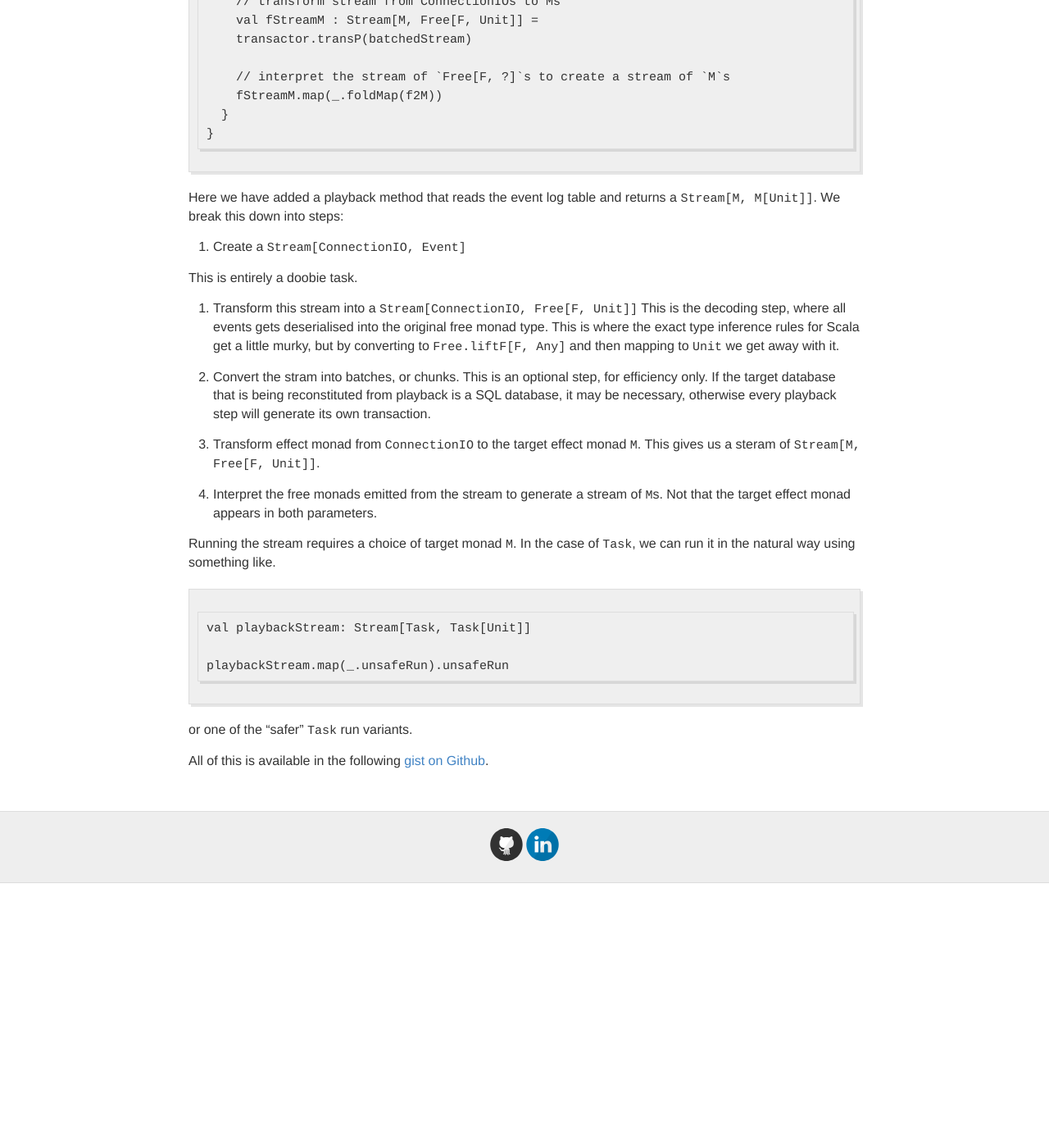
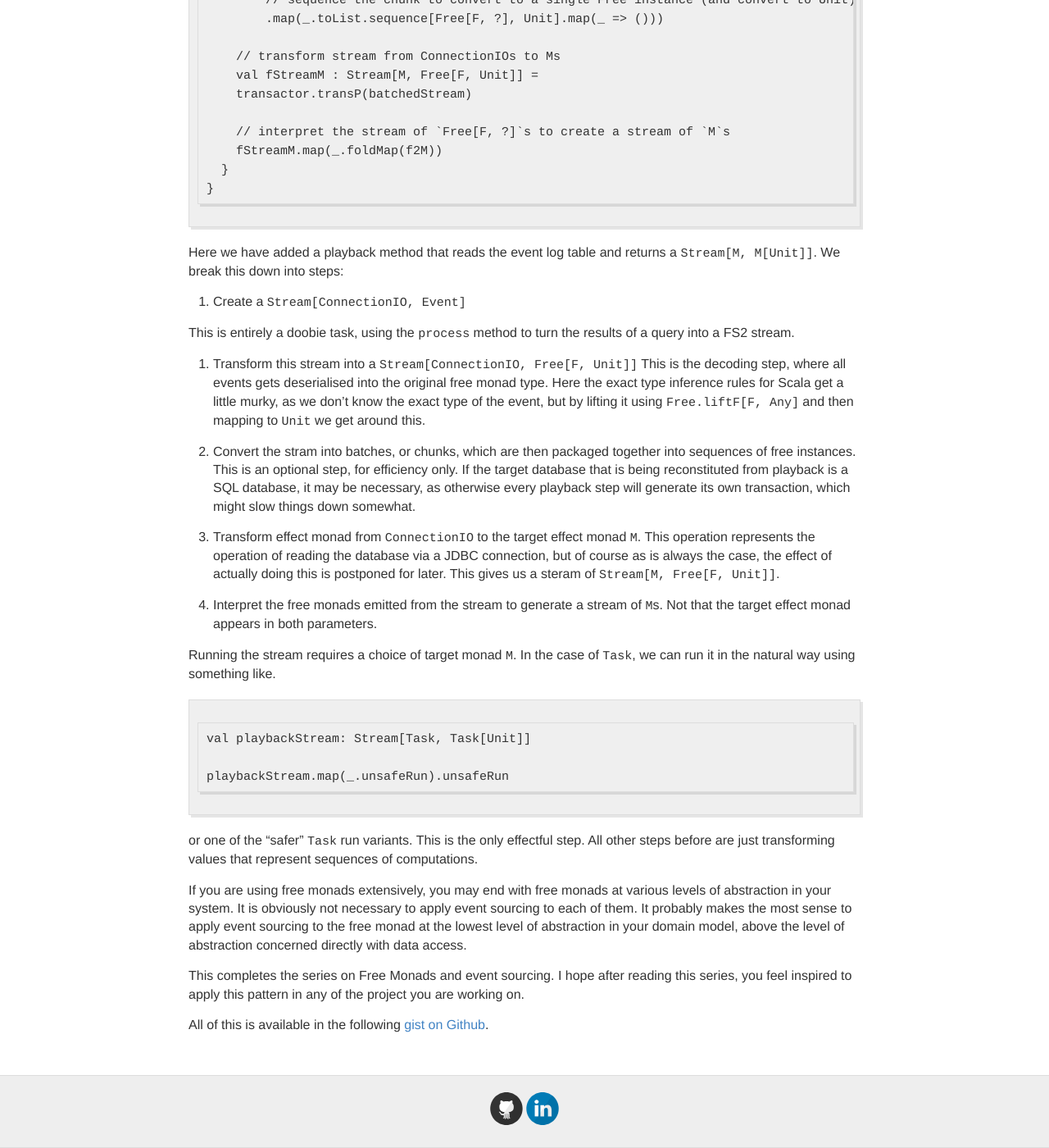
Before and after one commit to szoio/szoio.github.io, a Jekyll site: the page built from _posts/2017-03-30-free-monad-event-sourcing-playback.md, in a window 1280 px wide and 1400 px high, scrolled down 1503 px. Shown: the whole window at 82% size. Built offline with Jekyll 4.4.1, drawn with Linux system fonts in a browser that asks for light colours; comment, search, counter and statistics services are not loaded; before the commit the page ends 2580 px from its top, so only the background shows below that; some of the changed text lies outside the part shown.

Commit message:
Event sourcing playback.

````diff
--- a/_posts/2017-03-30-free-monad-event-sourcing-playback.md
+++ b/_posts/2017-03-30-free-monad-event-sourcing-playback.md
@@ -7,11 +7,11 @@
 
 In this post, following on from [Free Monad Event Sourcing Interpreters]({% post_url 2016-12-18-free-monad-event-sourcing-interpreters %}), we complete the series on event sourcing with free monads by discussing playback. We demonstrate by example, using the [doobie data access library](https://github.com/tpolecat/doobie) and the [FS2 streaming library](https://github.com/functional-streams-for-scala/fs2) to playback an event log of operations recorded and serialised as Json in a SQL database.
 
-This post is included for the sake of completeness, as recording is only half of the story, abeit in this case the more difficult half. If you are not familiar with FS2, it will also serve as a good motivating example for FS2 and its usage.
+There isn't that much to say about it, but we've included this post for the sake of completeness. Recording is only half of the story, abeit in this case the more difficult half. If you are not familiar with FS2, it will also serve as a good motivating example for FS2 and its usage.
 
 Playback involves reading from the event store, and creating a program in our free algebra that invokes the commands that have been stored. This then gets interpreted as usual. A key point here is that the playback mechanism is completely separate from the interpretation, and unlike for recording, where we interleave command instructions with instructions to record these, it doesn't need to care what this interpreter is. So in this sense it is much simpler than recording.
 
-So there isn't really a problem that can be tackled in any kind of generality. For this reason we rather consider a specific example. Following on from the recording interpreter presented [before]({% post_url 2016-12-18-free-monad-event-sourcing-interpreters %}), we consider playing back the event log from a SQL database.
+So there isn't really a problem that can be dealt with in any kind of generality. For this reason we rather consider a specific example. Following on from the recording interpreter presented [before]({% post_url 2016-12-18-free-monad-event-sourcing-interpreters %}), we consider playing back the event log from a SQL database, using [doobie](https://github.com/tpolecat/doobie) for data access.
 
 The complexity in playback is mainly performance related, as we may be restoring a considerably large dataset.
 
@@ -19,13 +19,13 @@
 
 * Constant memory complexity
 * Linear time complexity
-* Playback must be in the order of the recorded
+* Playback must be in the same order as the recorded events
 
-where complexity is in terms of the size of the event log.
+Here complexity is in terms of the size of the event log.
 
-For this a stream is a prefect fit.
+For this a stream such as that provided by FS2 is a great fit. Actually FS2 is a great fit for many other completely different use cases, and that may be the subject of a future post or two.
 
-Much of the recording mechanism can be reused. We only need to add some analogous code to decode and convert back from the serialised to the instructions of our original algebra.
+In terms of the implementation, it's really quite straightforward, and much of the recording mechanism can be reused. We only need to add some analogous code to decode and convert back from the serialised to the instructions of our original algebra.
 
 ```
 trait Event2M extends EventSourcing with EventInterpreter {
@@ -65,14 +65,14 @@
 
 1. Create a `Stream[ConnectionIO, Event]`
 
-  This is entirely a doobie task.
+  This is entirely a doobie task, using the `process` method to turn the results of a query into a FS2 stream.
 
 2. Transform this stream into a `Stream[ConnectionIO, Free[F, Unit]]`
-  This is the decoding step, where all events gets deserialised into the original free monad type. This is where the exact type inference rules for Scala get a little murky, but by converting to `Free.liftF[F, Any]` and then mapping to `Unit` we get away with it.
+  This is the decoding step, where all events gets deserialised into the original free monad type. Here the exact type inference rules for Scala get a little murky, as we don't know the exact type of the event, but by lifting it using `Free.liftF[F, Any]` and then mapping to `Unit` we get around this.
 
-3. Convert the stram into batches, or chunks. This is an optional step, for efficiency only. If the target database that is being reconstituted from playback is a SQL database, it may be necessary, otherwise every playback step will generate its own transaction.
+3. Convert the stram into batches, or chunks, which are then packaged together into sequences of free instances. This is an optional step, for efficiency only. If the target database that is being reconstituted from playback is a SQL database, it may be necessary, as otherwise every playback step will generate its own transaction, which might slow things down somewhat.
 
-4. Transform effect monad from `ConnectionIO` to the target effect monad `M`. This gives us a steram of `Stream[M, Free[F, Unit]]`.
+4. Transform effect monad from `ConnectionIO` to the target effect monad `M`. This operation represents the operation of reading the database via a JDBC connection, but of course as is always the case, the effect of actually doing this is postponed for later. This gives us a steram of `Stream[M, Free[F, Unit]]`.
 
 5. Interpret the free monads emitted from the stream to generate a stream of `M`s. Not that the target effect monad appears in both parameters.
 
@@ -84,6 +84,10 @@
 playbackStream.map(_.unsafeRun).unsafeRun
 ```
 
-or one of the "safer" `Task` run variants.
+or one of the "safer" `Task` run variants. This is the only effectful step. All other steps before are just transforming values that represent sequences of computations.
+
+If you are using free monads extensively, you may end with free monads at various levels of abstraction in your system. It is obviously not necessary to apply event sourcing to each of them. It probably makes the most sense to apply event sourcing to the free monad at the lowest level of abstraction in your domain model, above the level of abstraction concerned directly with data access.
+
+This completes the series on Free Monads and event sourcing. I hope after reading this series, you feel inspired to apply this pattern in any of the project you are working on.
 
 All of this is available in the following [gist on Github](https://gist.github.com/szoio/b80a5c5fb8da00be5a2e5fd822b7895e).
````
